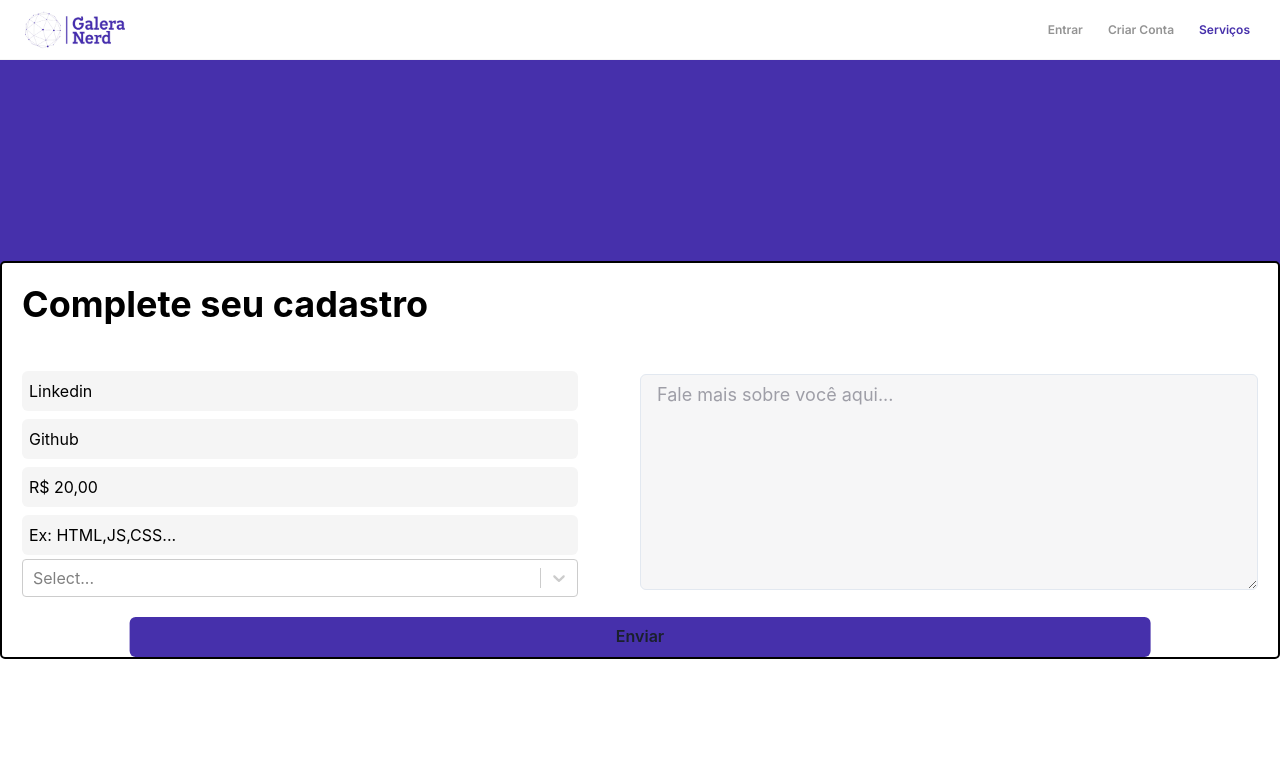
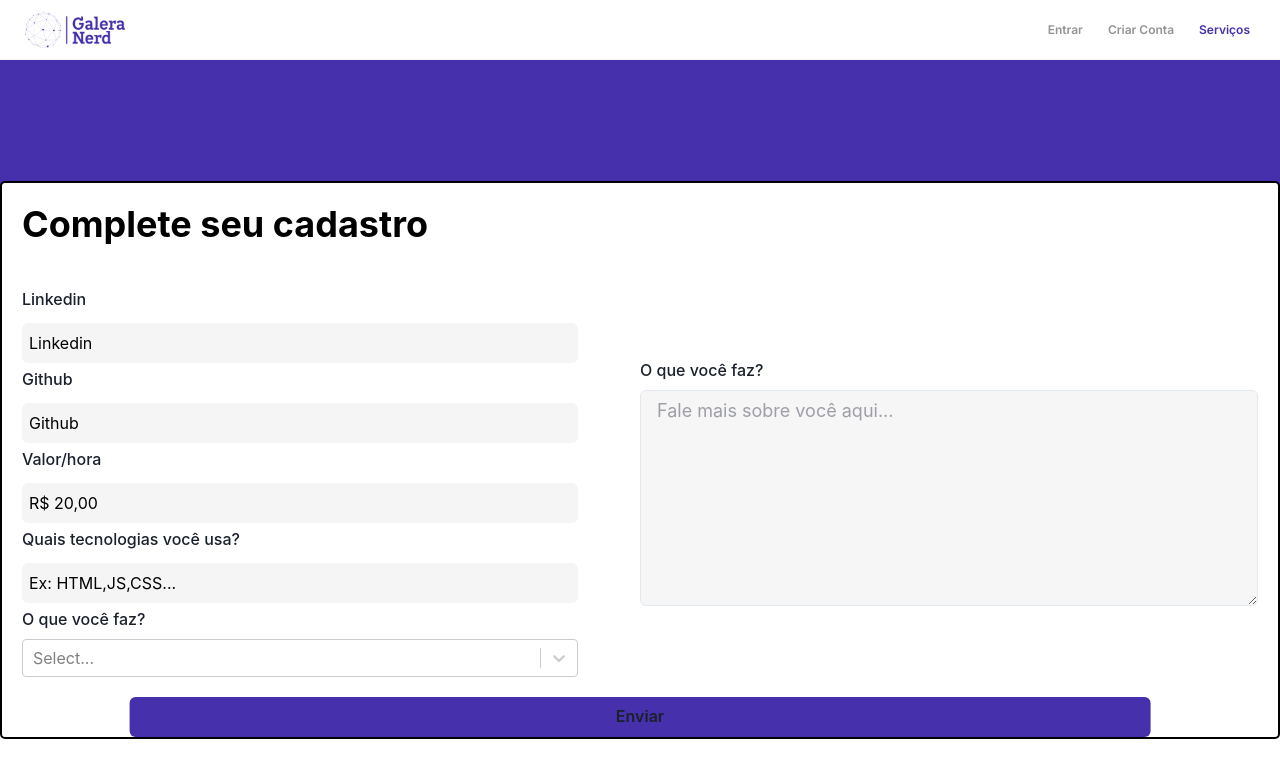
Before and after one commit to PauloHenriqueMagno/GaleraNerd, a React (Create React App) app: page /dev in a window 1280 px wide. Shown: the top 778 px of the page. Built offline with nearby package versions, Linux system fonts and the light colour scheme.

Commit message:
fix: label message devform

```diff
--- a/src/components/DevForm/index.jsx
+++ b/src/components/DevForm/index.jsx
@@ -5,6 +5,7 @@ import Select from "react-select";
 import { useContext, useState } from "react";
 import { DevContext } from "../../providers/Dev";
 import TextAreaInput from "../TextAreaInput";
+import { FormLabel } from "@chakra-ui/react";
 
 const DevForm = () => {
   const { devRegister } = useContext(DevContext);
@@ -34,9 +35,9 @@ const DevForm = () => {
     hourValue: price,
     services: tecnologyList,
   };
+
   const onSelectChange = (value) => {
     setServices(value);
-    console.log(services);
     return services;
   };
 
@@ -78,24 +79,29 @@ const DevForm = () => {
         >
           <Box sx={{ width: "90%" }}>
             <ComponentInput
+              labelMessage="Linkedin"
               onChange={(e) => setLinkedin(e.target.value)}
               placeholderMessage="Linkedin"
             />
             <ComponentInput
+              labelMessage="Github"
               onChange={(e) => setGitHub(e.target.value)}
               placeholderMessage="Github"
             />
 
             <ComponentInput
+              labelMessage="Valor/hora"
               placeholderMessage="R$ 20,00"
               onChange={(e) => setPrice(e.target.value)}
               type="number"
             />
             <ComponentInput
+              labelMessage="Quais tecnologias você usa?"
               onChange={(e) => setTecnologyList(e.target.value)}
               placeholderMessage="Ex: HTML,JS,CSS..."
             />
             <Box sx={{ width: "90%" }}>
+              <FormLabel>O que você faz?</FormLabel>
               <Select
                 options={options}
                 isMulti
@@ -105,6 +111,7 @@ const DevForm = () => {
             </Box>
           </Box>
           <Box sx={{ width: "90%", height: "100%" }}>
+            <FormLabel>O que você faz?</FormLabel>
             <TextAreaInput
               rows="8"
               onChange={(e) => setAbout(e.target.value)}
```
